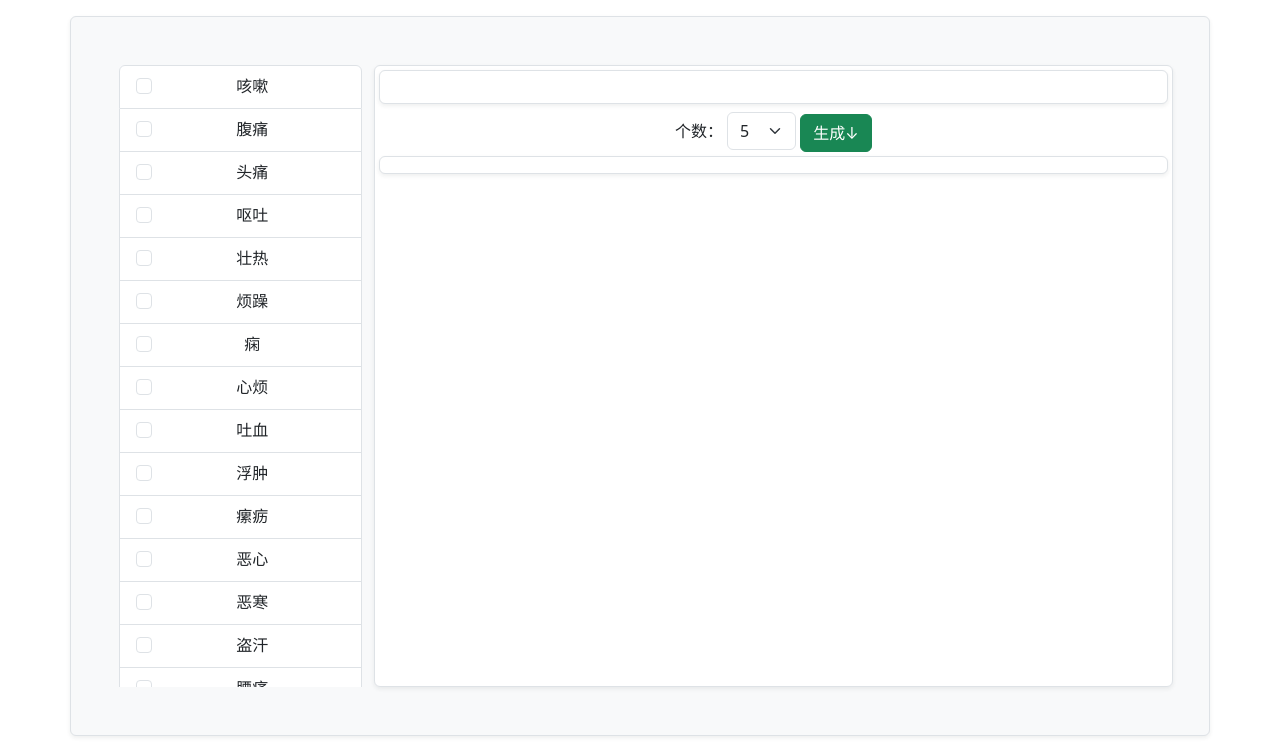
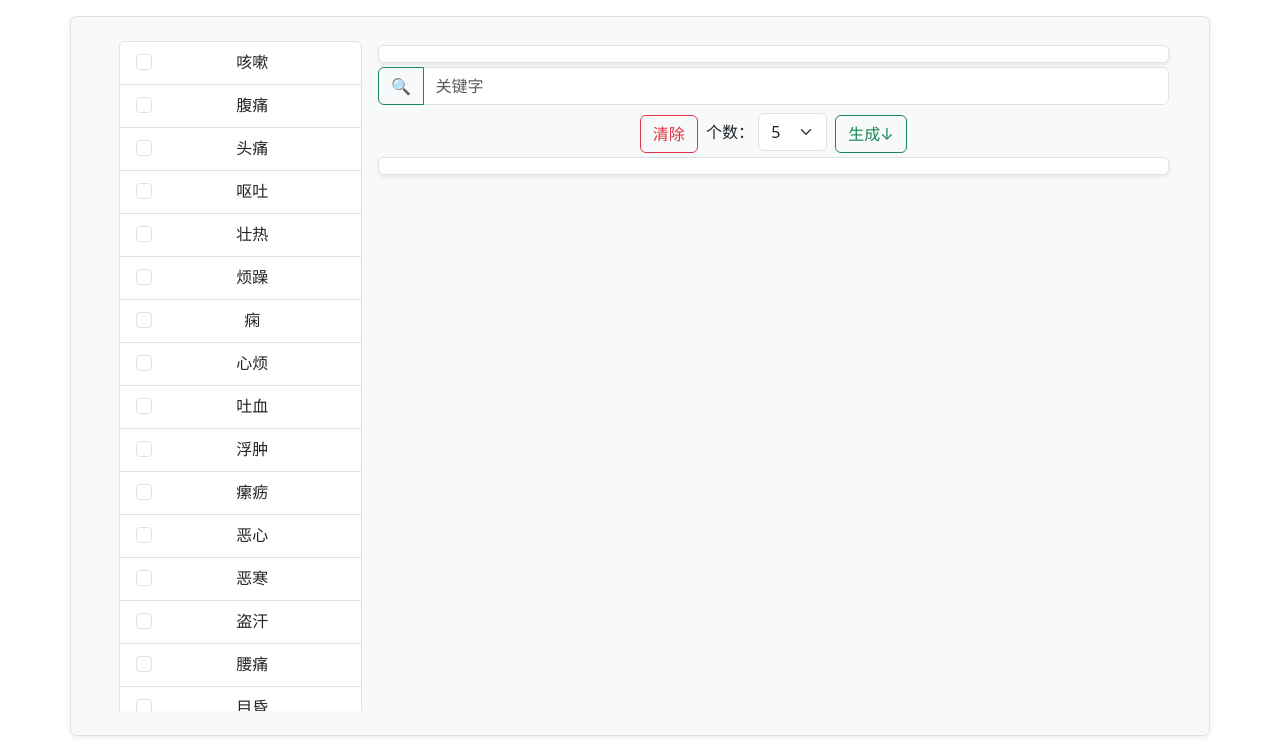
Before and after one commit to Nodota01/kg_web, a Flask app: page /herb_recommend in a window 1280 px wide. Shown: the part 56-800 px from the top of the page. Run offline with Flask 3, Linux system fonts and the light colour scheme; some libraries are stand-ins or nearby versions.

Commit message:
add search function

```diff
--- a/kgweb/static/js/herb_recommend_page.js
+++ b/kgweb/static/js/herb_recommend_page.js
@@ -43,11 +43,32 @@ $(function () {
         })
     })
 
+    //搜索功能
+    $("#search_button").click(function (e) {
+        if($("#search_text").val().trim().length == 0){
+            return
+        }
+        $("#symp_list_container").scrollTop(0)
+        $("#symp_list_container").scrollTop($(`input[value*='${$("#search_text").val()}']`).offset().top - 100)
+    })
+
+    //清除功能
+    $("#clear_button").click(function (e) {
+        $("#symps_col").empty()
+        $("#herbs_col").empty()
+        $("input").prop("checked", false)
+    })
+
     //点选症状加入症状框中
     $("input").change(function (e) {
+        var inp = $(this)
         if($(this).prop("checked")){
-            d = $(`<div class="d-inline text-center border rounded p-2 m-1 h-auto" value="${$(this).val()}">${$(this).val()} </div>`)
+            d = $(`<div class="d-inline-block text-center border rounded p-2 m-1" value="${$(this).val()}">${$(this).val()} <button type="button" class="btn-close"></button></div>`)
             $("#symps_col").append(d)
+            d.children("button").click(function (e) {
+                inp.prop("checked", false)
+                $(this).parent().remove()
+            })
         }else{
             $("#symps_col").children(`div[value="${$(this).val()}"]`).remove()
         }
--- a/kgweb/templates/herb_recommend.html.j2
+++ b/kgweb/templates/herb_recommend.html.j2
@@ -22,9 +22,9 @@
         <!-- Brand -->
         <a class="navbar-brand mx-2" href="/">助眠知识图谱平台</a>
     </nav>
-    <div class="container mt-3 mb-3 p-5 bg-light rounded border shadow shadow-sm" id="top" style="height: 90%;">
+    <div class="container mt-3 mb-3 p-4 px-5 bg-light rounded border shadow shadow-sm" id="top" style="height: 90%;">
         <div class="row h-100">
-            <div class="col-md-3 overflow-auto" style="height: 100%;">
+            <div id="symp_list_container" class="col-md-3 overflow-auto" style="height: 100%;">
                 <ul id="symp_list" class="list-group text-center">
                     {# <li class="list-group-item">
                         <div class="input-group">
@@ -46,17 +46,24 @@
                     {%endfor%}
                 </ul>
             </div>
-            <div class="col-md-9 text-center bg-white rounded border shadow shadow-sm p-1">
-                <div id="symps_col" class="text-center bg-white rounded border shadow shadow-sm p-3 ">
+            <div class="col-md-9 text-center  p-1">
+                <div id="symps_col" class=" bg-white rounded border shadow shadow-sm p-2">
                 </div>
+                <div>
+                    <div class="input-group mt-1">
+                        <button id="search_button" type="button" class="btn btn-outline-success">🔍</button>
+                        <input id="search_text" type="text" class="form-control" placeholder="关键字">
+                    </div>
+                    <button id="clear_button" type="button" class="btn btn-outline-danger m-1">清除</button>
                     <div class="d-inline mt-3">个数：</div>
                     <select class="d-inline w-auto form-select mt-2">
                         <option value="5" selected>5</option>
                         <option value="10">10</option>
                         <option value="20">20</option>
                     </select>
-                <button id="generate_button" type="button" class="btn btn-success">生成↓</button>
-                <div id="herbs_col" class="text-center bg-white rounded border shadow shadow-sm p-2 mt-1">
+                    <button id="generate_button" type="button" class="btn btn-outline-success m-1">生成↓</button>
+                </div>
+                <div id="herbs_col" class="text-center bg-white rounded border shadow shadow-sm p-2">
                 </div>
             </div>
         </div>
```
Lines whose indentation alone changed are shown as unchanged.
